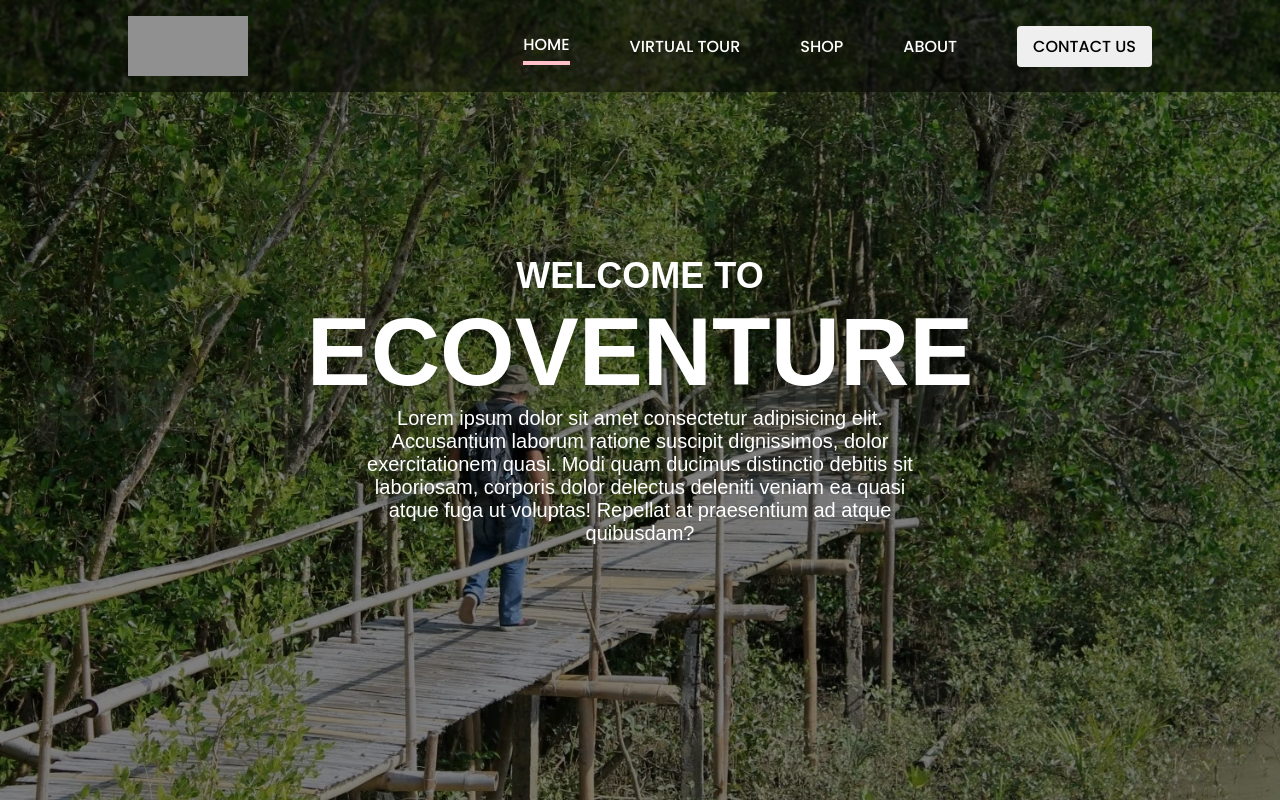
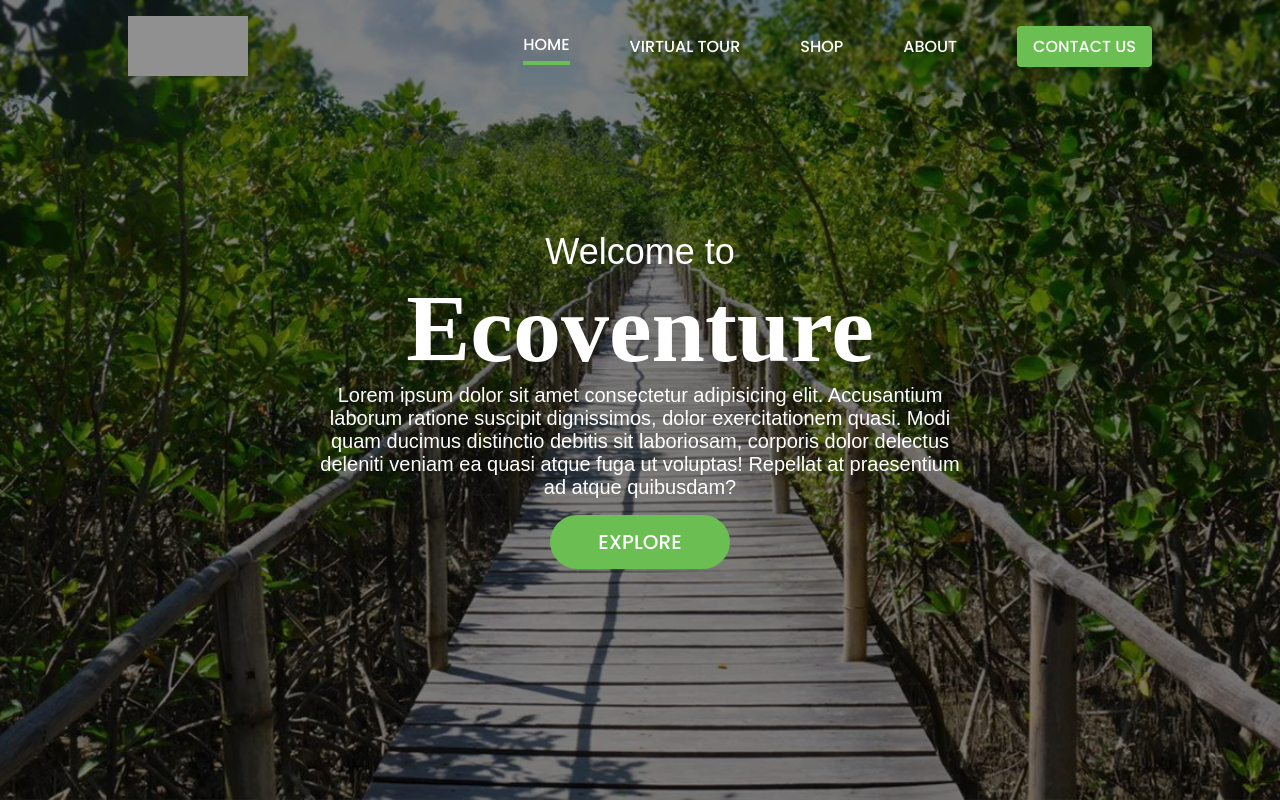
Before and after one commit to AeriMist/virtual-tour, a React (Vite) app: page / in a window 1280 px wide. Built offline with nearby package versions, Linux system fonts and the light colour scheme.

Commit message:
added footer and update stylings

```diff
--- /dev/null
+++ b/src/components/Footer/index.jsx
@@ -0,0 +1,113 @@
+import React from "react";
+import styles from "./index.module.scss";
+
+export default function Footer() {
+  return (
+    <div className={styles["footer"]}>
+      <div className={styles["footer__container"]}>
+        <div className={styles["header"]}>
+          <div className={styles["header__logo"]}>
+            <p>Ecoventure</p>
+          </div>
+          <div className={styles["header__socials"]}>
+            <div></div>
+            <div></div>
+            <div></div>
+            <div></div>
+          </div>
+        </div>
+        <div style={{ border: "1px solid gray", width: "100%" }} />
+        <div className={styles["grid"]}>
+          <div className={styles["grid__item"]}>
+            <p className={styles["footerHeader"]}>Get In Touch</p>
+            <div className={styles["grid__item__content"]}>
+              <p className={styles["footerSubHeader"]}>
+                Street 238,52 tempor Donec ultricies mattis nulla, suscipit
+                risus tristique utmattis nulla.
+              </p>
+              <div className={styles["contacts"]}>
+                <p className={styles["footerSubHeader"]}>
+                  Phone: +62 888-888-8888
+                </p>
+                <p className={styles["footerSubHeader"]}>
+                  Email: info@ecoventure.com
+                </p>
+                <p className={styles["footerSubHeader"]}>
+                  Website: www.ecoventure.com
+                </p>
+              </div>
+            </div>
+          </div>
+          <div className={styles["grid__item"]}>
+            <p className={styles["footerHeader"]}>Get In Touch</p>
+            <div className={styles["grid__item__content"]}>
+              <p className={styles["footerSubHeader"]}>
+                Street 238,52 tempor Donec ultricies mattis nulla, suscipit
+                risus tristique utmattis nulla.
+              </p>
+              <div className={styles["contacts"]}>
+                <p className={styles["footerSubHeader"]}>
+                  Phone: +62 888-888-8888
+                </p>
+                <p className={styles["footerSubHeader"]}>
+                  Email: info@ecoventure.com
+                </p>
+                <p className={styles["footerSubHeader"]}>
+                  Website: www.ecoventure.com
+                </p>
+              </div>
+            </div>
+          </div>
+          <div className={styles["grid__item"]}>
+            <p className={styles["footerHeader"]}>Get In Touch</p>
+            <div className={styles["grid__item__content"]}>
+              <p className={styles["footerSubHeader"]}>
+                Street 238,52 tempor Donec ultricies mattis nulla, suscipit
+                risus tristique utmattis nulla.
+              </p>
+              <div className={styles["contacts"]}>
+                <p className={styles["footerSubHeader"]}>
+                  Phone: +62 888-888-8888
+                </p>
+                <p className={styles["footerSubHeader"]}>
+                  Email: info@ecoventure.com
+                </p>
+                <p className={styles["footerSubHeader"]}>
+                  Website: www.ecoventure.com
+                </p>
+              </div>
+            </div>
+          </div>
+          <div className={styles["grid__item"]}>
+            <p className={styles["footerHeader"]}>Get In Touch</p>
+            <div className={styles["grid__item__content"]}>
+              <p className={styles["footerSubHeader"]}>
+                Street 238,52 tempor Donec ultricies mattis nulla, suscipit
+                risus tristique utmattis nulla.
+              </p>
+              <div className={styles["contacts"]}>
+                <p className={styles["footerSubHeader"]}>
+                  Phone: +62 888-888-8888
+                </p>
+                <p className={styles["footerSubHeader"]}>
+                  Email: info@ecoventure.com
+                </p>
+                <p className={styles["footerSubHeader"]}>
+                  Website: www.ecoventure.com
+                </p>
+              </div>
+            </div>
+          </div>
+        </div>
+      </div>
+      <div className={styles["licensing"]}>
+        <div className={styles["licensing__wrapper"]}>
+          <p className={styles["footerLogoText"]}>
+            © Copyright 2024. Nature All Rights Reserved
+          </p>
+          <p className={styles["footerLogoText"]}>Ecoventure</p>
+        </div>
+      </div>
+    </div>
+  );
+}
--- a/src/index.css
+++ b/src/index.css
@@ -118,6 +118,7 @@
   --brand-100thieves-color: #ec1533;
 
   --discord-color: #5865f2;
+  --primary-theme-color: #49602a;
 
   --font-anton: "Anton", sans-serif;
   --font-barlow: "Barlow", sans-serif;
--- a/src/layouts/Navigation/index.jsx
+++ b/src/layouts/Navigation/index.jsx
@@ -1,7 +1,8 @@
-import React, { useEffect } from "react";
+import React from "react";
 import styles from "./index.module.scss";
 import { NavLink, Outlet, useLocation, useNavigate } from "react-router-dom";
 import clsx from "clsx";
+import Footer from "../../components/Footer";
 
 export default function Index() {
   const navigate = useNavigate();
@@ -50,31 +51,15 @@ export default function Index() {
             >
               About
             </NavLink>
-            {/* <NavLink
-              to="/contact"
-              className={clsx(
-                styles["nav-link"],
-                location.pathname === "/contact" && styles["active-link"]
-              )}
-            >
-              Contacts
-            </NavLink> */}
-            <button
-              style={{
-                padding: "8px 16px",
-                borderRadius: "4px",
-                border: "none",
-              }}
-              onClick={() => navigate('/contact')}
-            >
-              Contact Us
-            </button>
+
+            <button onClick={() => navigate("/contact")}>Contact Us</button>
           </div>
         </div>
       </div>
       <div className={styles["outlet"]}>
         <Outlet />
       </div>
+      <Footer />
     </div>
   );
 }
--- a/src/layouts/Navigation/index.module.scss
+++ b/src/layouts/Navigation/index.module.scss
@@ -10,7 +10,6 @@
   top: 0;
   left: 0;
   right: 0;
-  background-color: rgba(0, 0, 0, 0.5);
   backdrop-filter: blur(1px);
   display: flex;
   justify-content: center;
@@ -44,6 +43,11 @@
         font-family: "Poppins", sans-serif;
         font-weight: 500;
         transition: all 0.3s ease-in-out;
+        background-color: #6abe52;
+        color: white;
+        padding: 8px 16px;
+        border-radius: 4px;
+        border: none;
 
         &:hover {
           transition: all 0.3s ease-in-out;
@@ -62,13 +66,13 @@
         transition: all 0.3s ease-in-out;
 
         &:hover {
-          color: red;
+          color: #6abe52;
           transition: all 0.3s ease-in-out;
         }
       }
 
       & .active-link {
-        border-bottom: 4px solid pink;
+        border-bottom: 4px solid #6abe52;
         transition: all 0.3s ease-in-out;
       }
     }
--- a/src/mixins.scss
+++ b/src/mixins.scss
@@ -1,33 +1,58 @@
-//Typography
-@mixin typography($font-size, $font-weight, $color, $text-transform: none) {
+@import url("https://fonts.googleapis.com/css2?family=Noto+Serif+JP:wght@200..900&display=swap");
+
+//Fonts
+@mixin Montserrat($font-size, $font-weight, $color, $text-transform: none) {
   font-family: "Montserrat", sans-serif;
   font-size: $font-size;
   font-weight: $font-weight;
   color: $color;
   text-transform: $text-transform;
 }
-
-@mixin sectionHeader {
-  @include typography(var(--font-size-4xl), 600, #3c4d22, uppercase);
+@mixin NotoSerif($font-size, $font-weight, $color, $text-transform: none) {
+  font-family: "Noto Serif JP", serif;
+  font-size: $font-size;
+  font-weight: $font-weight;
+  color: $color;
+  text-transform: $text-transform;
+}
+@mixin Poppins($font-size, $font-weight, $color, $text-transform: none) {
+  font-family: "Poppins", serif;
+  font-size: $font-size;
+  font-weight: $font-weight;
+  color: $color;
+  text-transform: $text-transform;
 }
 
+//Typography
+
+//Sections
+@mixin sectionHeader {
+  @include NotoSerif(var(--font-size-4xl), 900, #3c4d22);
+}
 @mixin sectionInfo {
-  @include typography(var(--font-size-lg), 400, #3c4d22);
+  @include Montserrat(var(--font-size-lg), 400, #3c4d22);
+}
+@mixin sectionSubHeader {
+  @include NotoSerif(var(--font-size-3xl), 600, #3c4d22);
+}
+//Footer
+@mixin footerHeader {
+  @include Montserrat(var(--font-size-lg), 900, #3c4d22);
+}
+@mixin footerSubHeader {
+  @include Montserrat(var(--font-size-md), 300, #3c4d22);
 }
 
-@mixin sectionSubHeader {
-  @include typography(var(--font-size-3xl), 600, #3c4d22);
-  text-transform: uppercase
+@mixin footerLogoText {
+  @include NotoSerif(var(--font-size-md), 600, white);
 }
 
 @mixin logoText {
-  @include typography(var(--font-size-3xl), 600, white, uppercase);
+  @include Montserrat(var(--font-size-3xl), 600, white, uppercase);
 }
 
 //Sections
-@mixin sectionDivider(
-  $background-image-url: "../../assets//landing_hero.webp"
-) {
+@mixin sectionDivider($background-image-url) {
   height: 100vh;
   width: 100%;
   position: relative;
@@ -49,27 +74,38 @@
   & > p {
     z-index: 1;
     color: white;
-    font-family: "Montserrat", sans-serif;
   }
 
   .page-title {
-    font-size: var(--font-size-3xl);
-    font-weight: 600;
-    text-transform: uppercase;
+    @include Montserrat(var(--font-size-3xl), 300, uppercase);
   }
 
   .page-header {
     z-index: 1;
-    font-size: var(--font-size-8xl);
-    font-weight: 600;
-    text-transform: uppercase;
+    @include NotoSerif(var(--font-size-8xl), 900, uppercase);
   }
 
   .page-subtitle {
-    font-size: var(--font-size-lg);
-    font-weight: 400;
-    width: 45%;
+    @include Montserrat(var(--font-size-lg), 400, uppercase);
+    width: 50%;
     text-align: center;
+  }
+
+  & button {
+    @include Poppins(var(--font-size-lg), 500, white, uppercase);
+    margin-top: 16px;
+    z-index: 1;
+    padding: 4px 0;
+    list-style-type: none;
+    transition: all 0.3s ease-in-out;
+    background-color: #6abe52;
+    padding: 12px 48px;
+    border-radius: 32px;
+    border: none;
+
+    &:hover {
+      background-color: #282828;
+    }
   }
 }
 
@@ -147,8 +183,11 @@
 }
 
 //Mixin for card component
-// Mixin for card component
-@mixin card-container($border-color: green, $border-radius: 8px, $height: 500px) {
+@mixin card-container(
+  $border-color: green,
+  $border-radius: 8px,
+  $height: 500px
+) {
   border: 1px solid $border-color;
   height: $height;
   border-radius: $border-radius;
@@ -166,11 +205,11 @@
 
     p {
       &:first-child {
-        @include typography(var(--font-size-2xl), 600, uppercase);
+        @include NotoSerif(var(--font-size-2xl), 900, uppercase);
       }
 
       &:last-child {
-        @include typography(var(--font-size-md), 300, uppercase);
+        @include Montserrat(var(--font-size-md), 300, uppercase);
       }
     }
   }
--- a/src/pages/Home/index.jsx
+++ b/src/pages/Home/index.jsx
@@ -9,13 +9,13 @@ export default function index() {
         <p className={styles["page-title"]}>Welcome to </p>
         <p className={styles["page-header"]}>Ecoventure</p>
         <p className={styles["page-subtitle"]}>
-          {/* brings together nature and adventure. */}
           Lorem ipsum dolor sit amet consectetur adipisicing elit. Accusantium
           laborum ratione suscipit dignissimos, dolor exercitationem quasi. Modi
           quam ducimus distinctio debitis sit laboriosam, corporis dolor
           delectus deleniti veniam ea quasi atque fuga ut voluptas! Repellat at
           praesentium ad atque quibusdam?
         </p>
+        <button>Explore</button>
       </div>
       <div className={styles["home__welcome"]}>
         <div className={styles["wrapper"]}>
--- a/src/pages/Home/index.module.scss
+++ b/src/pages/Home/index.module.scss
@@ -39,13 +39,6 @@
       grid-template-columns: repeat(3, 1fr);
       gap: 100px;
       justify-content: space-around;
-
-      // & > div {
-      //   height: 500px;
-      //   background-color: red;
-      //   border-radius: 8px;
-      // }
-
     }
   }
 }
@@ -76,7 +69,7 @@
 
 //Sections
 .sectionDivider {
-  @include mixins.sectionDivider("../../assets//landing_hero.webp");
+  @include mixins.sectionDivider("../../assets/bakhawan-hero-bg.webp");
 }
 
 //Containers
```
Also changed, not shown: src/components/Footer/index.module.scss (added, +122 -0 lines), src/assets/bakhawan-hero-bg.webp (added).
